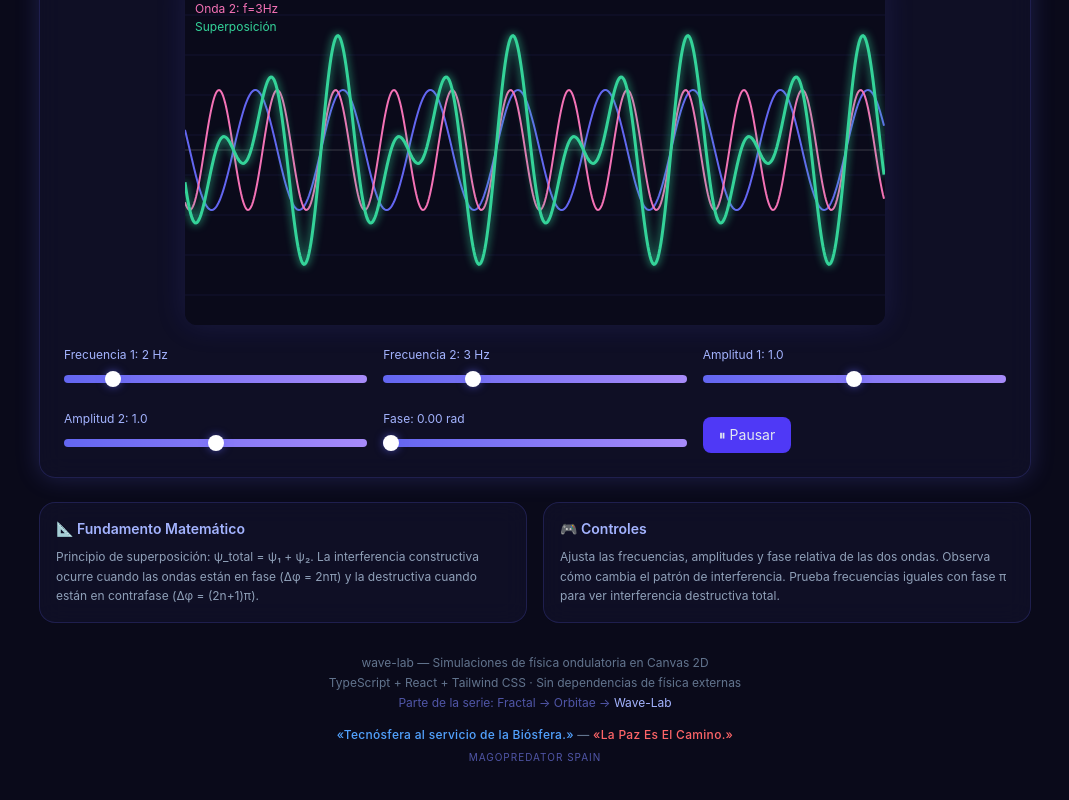
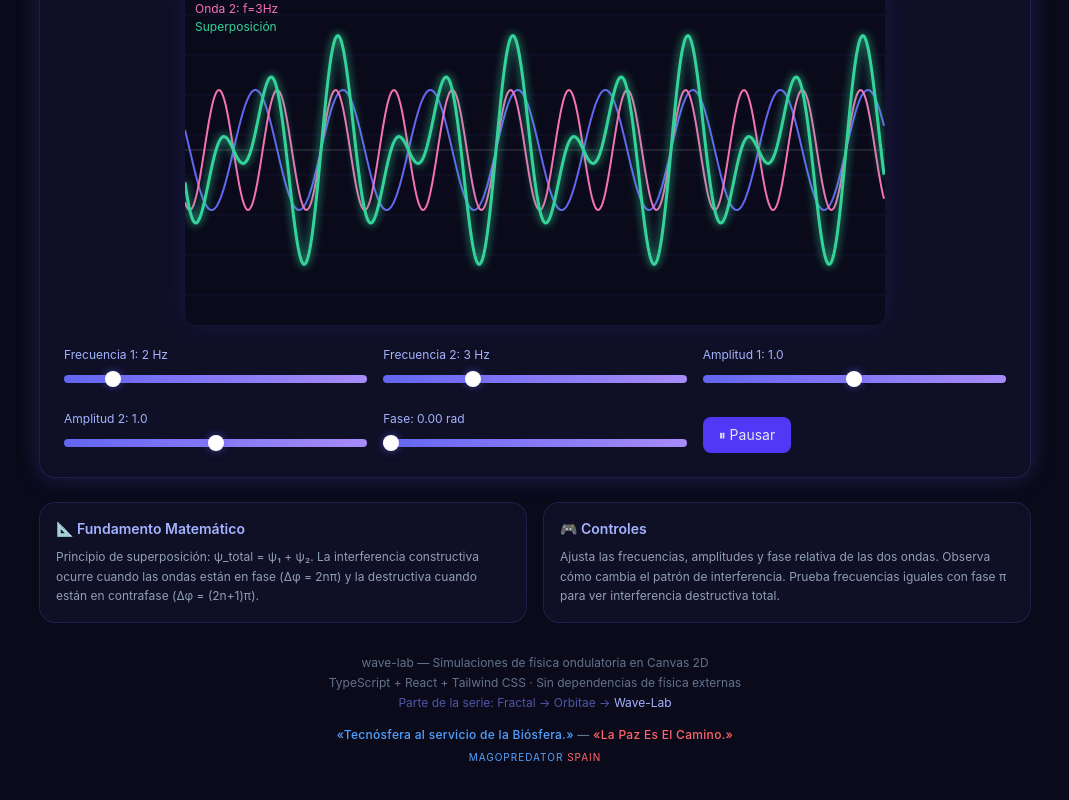
Before and after one commit to amurlaniakea/wave-lab, a React (Vite) app: page / in a window 1280 px wide. Shown: the part 344-1144 px from the top of the page, without its empty margins (105-1174 px from the left). Built offline with nearby package versions, Linux system fonts and the light colour scheme.

Commit message:
style: footer signature MagoPredator (blue) SPAIN (red)

```diff
--- a/src/App.tsx
+++ b/src/App.tsx
@@ -116,8 +116,8 @@ export default function App() {
           <p className="mt-4 font-medium tracking-wide select-none">
             <span className="text-blue-400">«Tecnósfera al servicio de la Biósfera.»</span> — <span className="text-red-400">«La Paz Es El Camino.»</span>
           </p>
-          <p className="mt-2 text-indigo-400/60 text-[10px] uppercase tracking-widest">
-            MagoPredator SPAIN
+          <p className="mt-2 text-[10px] uppercase tracking-widest select-none">
+            <span className="text-blue-400">MagoPredator</span> <span className="text-red-400">SPAIN</span>
           </p>
         </footer>
       </main>
```
